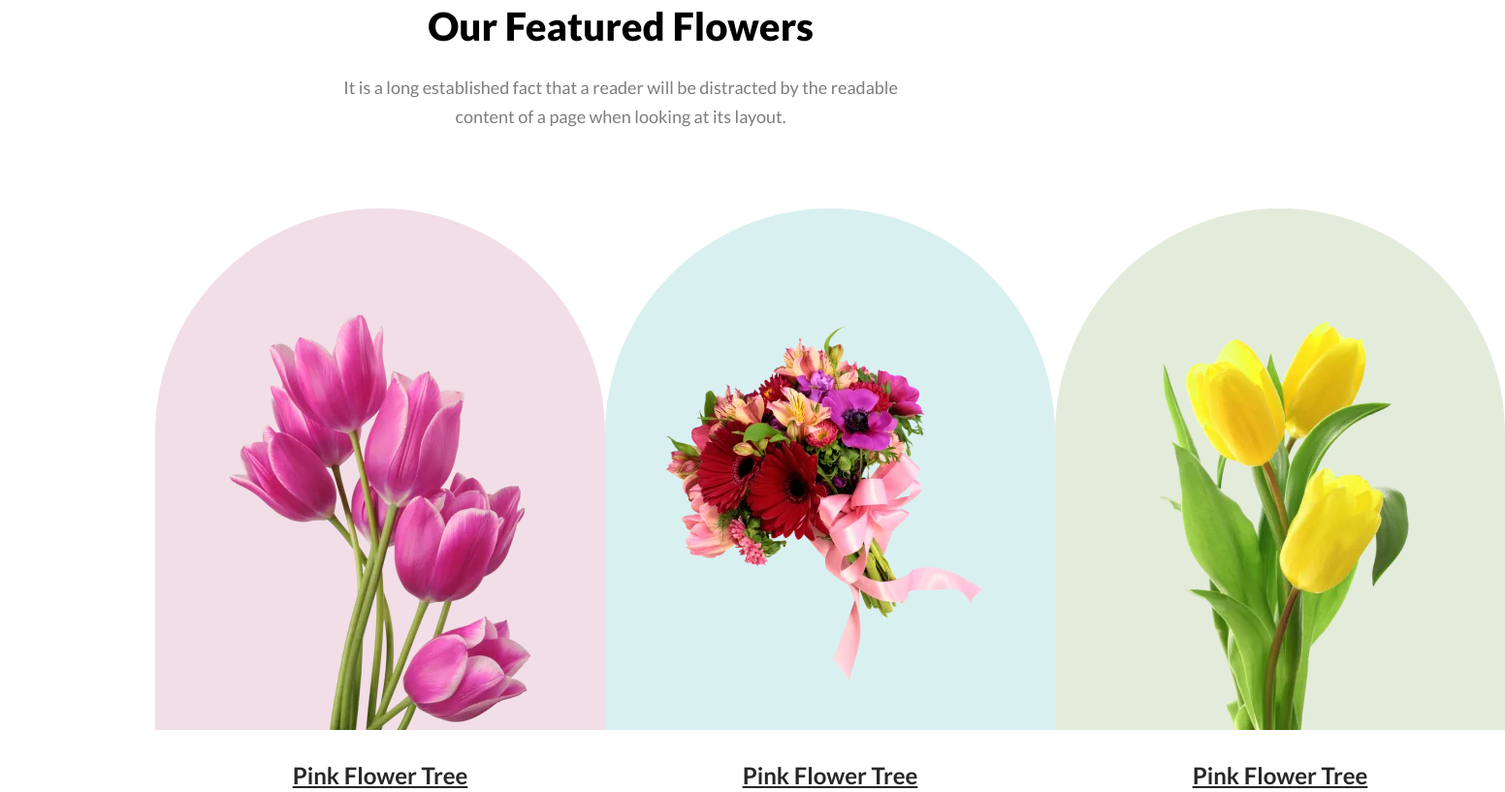
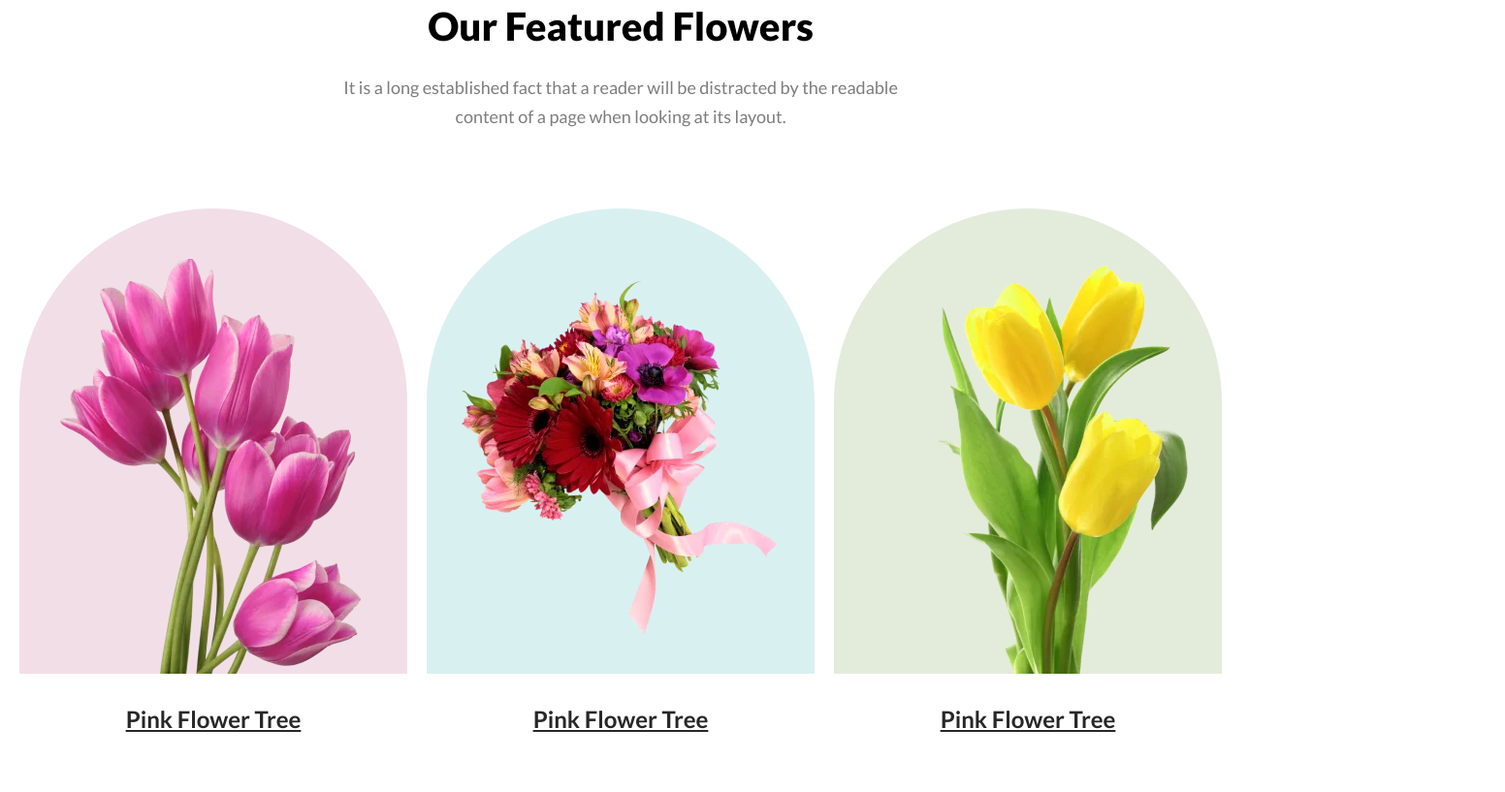
Before and after one commit to muinuddin-sm12/Milestone1-Project-3, a plain HTML site: page index.html in a window 1280 px wide. Shown: the part 970-1787 px from the top of the page at 97% size, 1552 px wide, since content can reach past the window. Drawn offline with Linux system fonts and the light colour scheme.

Commit message:
featured section resize

```diff
--- a/style/style.css
+++ b/style/style.css
@@ -11,7 +11,7 @@ html,body {
 }
 /* $$$-Primary Style-$$$ */
 .container {
-    width: 75%;
+    max-width: 1260px;
     /* background-color:rgba(229, 84, 115, 0.10); */
     margin: 0 auto;
 }
@@ -77,8 +77,10 @@ header {
     padding: 24px 0px 48px 0px;
 }
 .flower {
-    display: flex;
-    justify-content: space-between;
+    /* display: flex;
+    justify-content: space-between; */
+    display: grid;
+    grid-template-columns: repeat(3,1fr);
 }
 .flower-box {
     display: flex;
@@ -87,8 +89,8 @@ header {
     align-items: center;
 }
 .flower-img {
-    height: 538px;
-    width: 464px;
+    width: 400px;
+    height: 480px;
     background-color: rgba(71, 125, 17, 0.15);
     border-top-left-radius: 300px;
     border-top-right-radius: 300px;
@@ -106,10 +108,10 @@ header {
     background-color: rgba(5, 151, 160, 0.15);
 }
 .img-one img{
-    padding: 0px 77px;
+    padding: 0px 42px;
 }
 .img-two img{
-    padding: 0px 47px 51px 47px;
+    padding: 0px 20px 40px 20px;
 }
 .img-three img{
     padding: 0px 75px;
```
